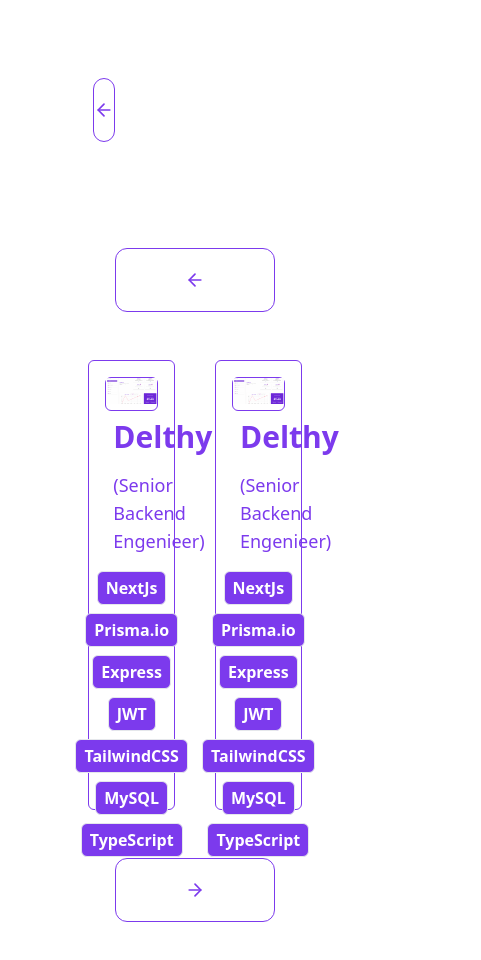
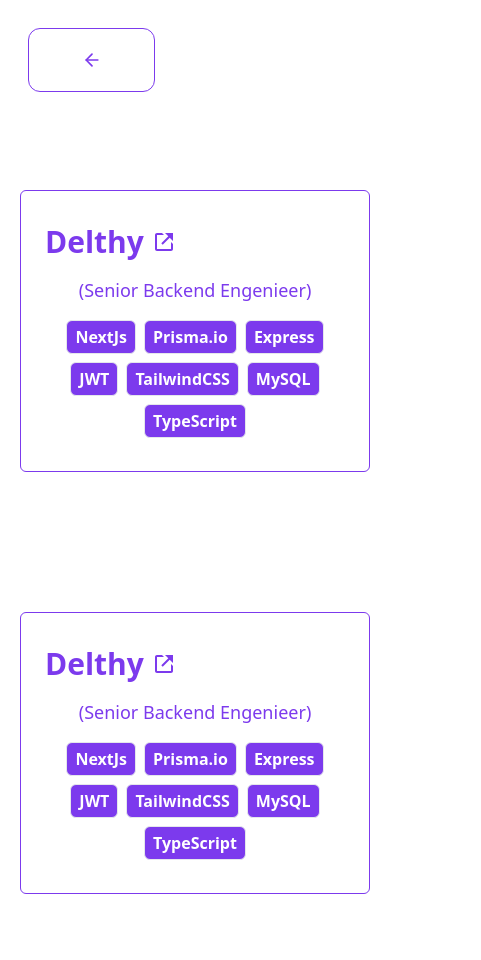
Before and after one commit to santiago-sonzini/portfolio, a Next.js app: page /projects in a window 390 px wide. Shown: the top 960 px of the page, 481 px wide, since content can reach past the window. Before the commit the page ends 922 px from the top, so only its background shows below. Built offline with nearby package versions, Linux system fonts and the light colour scheme.

Commit message:
responsive

```diff
--- a/components/Button.jsx
+++ b/components/Button.jsx
@@ -3,7 +3,7 @@ import Link from 'next/link'
 const Button = ({children, href, classes}) => {
   return (
     <Link href={href}>
-        <button className={`dark:bg-white text-violet-600  text-xl  w-40 h-16 rounded-xl hover border border-violet-600 hover:text-white hover:bg-gradient-to-br hover:from-violet-600 hover:to-violet-400 hover:border-white hover:scale-105   transition-all ease-in delay-100 m-7 font-extrabold  ${classes}flex items-center justify-center text-center`}>
+        <button className={`dark:bg-white text-violet-600  text-xl  w-40 h-16 rounded-xl hover border border-violet-600 hover:text-white hover:bg-gradient-to-br hover:from-violet-600 hover:to-violet-400 hover:border-white hover:scale-105   transition-all ease-in delay-100 m-7 font-extrabold  ${classes} items-center justify-center text-center p-2`}>
         {children}
         </button>
     </Link>
--- a/components/ProjectCard.jsx
+++ b/components/ProjectCard.jsx
@@ -7,16 +7,10 @@ const ProjectCard = ({project}) => {
     console.log(project);
     console.log('====================================');
   return (
-    <div className=' w-1/3 h-4/5 p-4 bg-white m-5 rounded-md border border-violet-600 flex flex-col hover:translate-y-1.5 transition-all duration-300'>
-        <span className=' border border-violet-600 rounded-md h-2/5   w-full'    >
-        <Image
-            src={project.pic}
-            alt="Picture of the author"
-            width="290px"
-            height="150px"
-            fill={true}
-        />
-        </span>
+    <div className=' sm:w-5/6 md:w-2/3 lg:w-1/3 lg:h-2/3 h-1/3 md:h-2/3 p-4 bg-white m-5 rounded-md border border-violet-600 flex flex-col hover:translate-y-1.5 transition-all duration-300 justify-center'>
+
+
+
 
        <span className='flex items-center'>
         <a  rel="noreferrer" target="_blank" href={project.url} >
--- a/components/TypingComponent.jsx
+++ b/components/TypingComponent.jsx
@@ -4,10 +4,10 @@ import { TypeAnimation } from 'react-type-animation';
   return (
     <TypeAnimation
       sequence={[
-        'Santiago \n Sonzini', // Types 'One'
+        'Santiago  Sonzini', // Types 'One'
         1000, // Waits 1s
         'BackEnd Developer', // Deletes 'One' and types 'Two'
-        2000, // Waits 2s
+        1000, // Waits 2s
         'Data Scientist in progress', // Types 'Three' without deleting 'Two'
         1500,
         () => {
@@ -17,8 +17,8 @@ import { TypeAnimation } from 'react-type-animation';
       wrapper="div"
       cursor={true}
       repeat={Infinity}
-      style={{ fontSize: '4.9em', fontWeight: 900 }}
-    />
+      style={{ fontSize: '3em', fontWeight: 900, textAlign: 'center' }}
+     />
   );
 };
 
--- a/pages/contact.jsx
+++ b/pages/contact.jsx
@@ -15,22 +15,22 @@ export default function Contact  () {
 
   return (
     <main className=" h-screen w-full flex-col flex items-center justify-center  dark:bg-[#1D1B26]">
-        <Button classes={'self-start justify-self-start w-20 h-16 '} href={'/'}><FiArrowLeft/></Button>
+        <Button classes={'self-start justify-self-start w-20 h-16 flex'} href={'/'}><FiArrowLeft/></Button>
         <h1 className=' text-4xl font-extrabold'>Contact Form</h1>
         <p className=' mt-8 text-center font-bold'> Hi again!, <br /> if you would like to work with me or make a job offer, <br /> just send me a message on this form. <br /> We will workout the details, <b className=' text-violet-600'>code comes first.</b> </p>
         <form onSubmit={(e)=>{
                 e.preventDefault()
                 window.alert("Function not Avalible")
 
-            }} action="submit" className=' h-1/2 w-1/2  m-12 flex flex-col items-center justify-center'>
-            <div className='flex items-center justify-center'>
+            }} action="submit" className=' h-1/2 md:w-1/2  m-12 flex flex-col items-center justify-center'>
+            <div className=' flex md:flex-row items-center justify-center flex-col w-full'>
             <input value={name} onChange={(e)=>{
                 setName(e.target.value)
-                }} type="text" placeholder='Name' className=' p-4 m-1 w-2/5 bg-transparent border border-violet-600 rounded-md focus:outline-none focus:border-2 text-white  text-center'/>
-            <input value={lastName} onChange={(e)=>setLastName(e.target.value)} type="text" placeholder='Last Name' className='  w-2/5 p-4 m-1 bg-transparent border border-violet-600 rounded-md focus:outline-none focus:border-2 text-white  text-center'/>
+                }} type="text" placeholder='Name' className=' p-4 m-1 md:w-2/5 w-5/6 bg-transparent border border-violet-600 rounded-md focus:outline-none focus:border-2 text-white  text-center'/>
+            <input value={lastName} onChange={(e)=>setLastName(e.target.value)} type="text" placeholder='Last Name' className='  md:w-2/5 w-5/6 p-4 m-1 bg-transparent border border-violet-600 rounded-md focus:outline-none focus:border-2 text-white  text-center'/>
             </div>
-            <input value={email} onChange={(e)=>setEmail(e.target.value)} type="email" placeholder='Email' className=' p-4  w-1/2 m-2 bg-transparent border border-violet-600 rounded-md focus:outline-none focus:border-2 text-white  text-center'/>
-            <textarea value={message} onChange={(e)=>{setMessage(e.target.value)}} type="email" placeholder='Message' className=' resize-none p-4 h-1/3  w-1/2 m-1 bg-transparent border border-violet-600 rounded-md focus:outline-none focus:border-2 text-white  text-center'/>
+            <input value={email} onChange={(e)=>setEmail(e.target.value)} type="email" placeholder='Email' className=' p-4  md:w-4/5 w-5/6 m-2 bg-transparent border border-violet-600 rounded-md focus:outline-none focus:border-2 text-white  text-center'/>
+            <textarea value={message} onChange={(e)=>{setMessage(e.target.value)}} type="email" placeholder='Message' className=' resize-none p-4 h-1/3  md:w-4/5 w-5/6 m-1 bg-transparent border border-violet-600 rounded-md focus:outline-none focus:border-2 text-white  text-center'/>
             <button  onClick={(e)=>{
                 e.preventDefault()
                 window.alert("Function not Avalible")
--- a/pages/index.jsx
+++ b/pages/index.jsx
@@ -5,9 +5,9 @@ import Button from '../components/Button';
 
 export default function Home() {
   return (
-    <main className=" h-screen w-full flex-col flex items-center justify-center  dark:bg-[#1D1B26]">
+    <main className=" h-screen w-full flex-col flex items-center justify-center  dark:bg-[#1D1B26] absolute">
       <TypingComponent/>
-      <p className=' text-xl m-12 text-center spacing tracking-wide font-bold text-white' >
+      <p className='  text-lg md:text-xl m-12 text-center spacing tracking-wide font-semibold md:font-bold text-white' >
           Hello!, I am a web developer specialized on the backend / data scientist .
           <br />
           I am based on Argentina, and currently working for <a className=' text-violet-600 font-extrabold underline underline-offset-2' href="https://www.mycontrol.dev/">Mycontrol</a>
--- a/pages/projects.jsx
+++ b/pages/projects.jsx
@@ -8,25 +8,25 @@ const Projects = () => {
   const [projects, setProjects] = useState([{url: "https://www.mycontrol.dev/", name: "Delthy",pic: mypic, tech: ['NextJs', "Prisma.io", "Express", "JWT", "TailwindCSS", "MySQL", "TypeScript"]},{url: "https://www.mycontrol.dev/",name: "Delthy",pic: mypic, tech: ['NextJs', "Prisma.io", "Express", "JWT", "TailwindCSS", "MySQL", "TypeScript"]}])
 
   return (
-    <div className=" h-full w-full  flex items-center justify-center  dark:bg-[#1D1B26]">
+    <div className=" h-screen lg:h-full w-full  flex items-center justify-center  dark:bg-[#1D1B26]">
 
 
-        <main className=' h-screen w-2/3  '>
+        <main className=' w-full h-screen md:w-2/3  dark:bg-[#1D1B26]'>
             <div className=' flex items-center '>
-              <Button classes={'    w-16 h-16 '} href={'/'}><FiArrowLeft/></Button>
-              <h1 className='text-white text-6xl m-20 font-extrabold underline underline-offset-4'>Projects:</h1>
+              <Button classes={'    w-16 h-16 flex'} href={'/'}><FiArrowLeft/></Button>
+              <h1 className='text-white text-5xl md:text-6xl md:m-20 font-extrabold underline underline-offset-4'>Projects:</h1>
             </div>
-            <div className=' h-2/3 w-full   flex  flex-wrap  justify-center items-center'>
+            <div className=' md:h-2/3 h-full  w-full   flex  flex-wrap  justify-center items-center dark:bg-[#1D1B26]' >
 
-              <Button href={'/'}  classes={' flex  items-center text-bold w-12 h-12 m-0'} >
-              <FiArrowLeft/>
+              <Button href={'/'}  classes={' lg:flex  items-center text-bold w-12 h-12 m-0  hidden '} >
+              <FiArrowLeft className=''/>
               </Button>
             {
               projects.map((project, i)=>{
                 return <ProjectCard key={i} project={project}/>
               })
             }
-            <Button href={'/'}  classes={' flex  items-center text-bold w-12 h-12 m-0' } >
+            <Button href={'/'}  classes={'hidden lg:flex   items-center text-bold w-12 h-12 m-0' } >
             <FiArrowRight/>
             </Button>
             </div>
```
